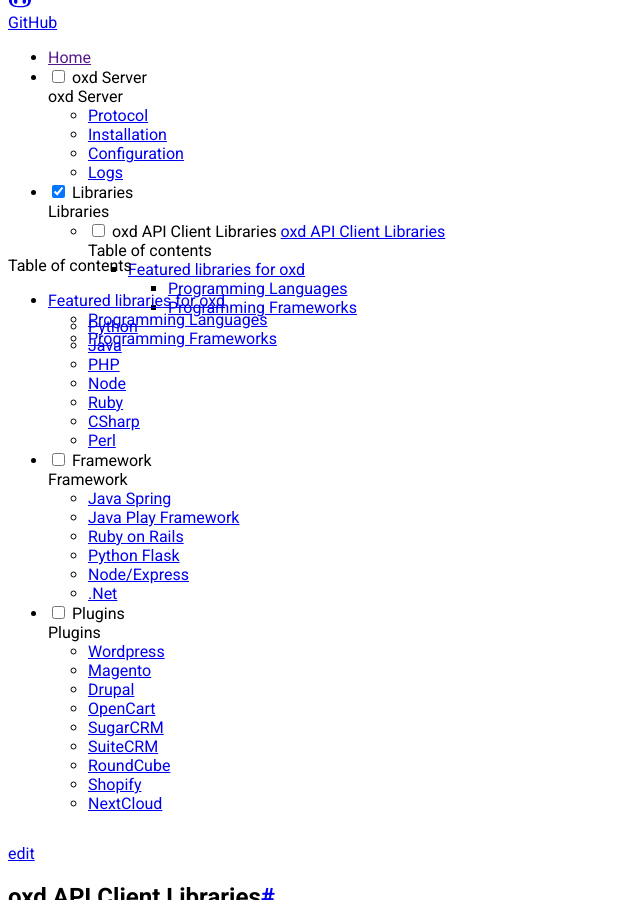
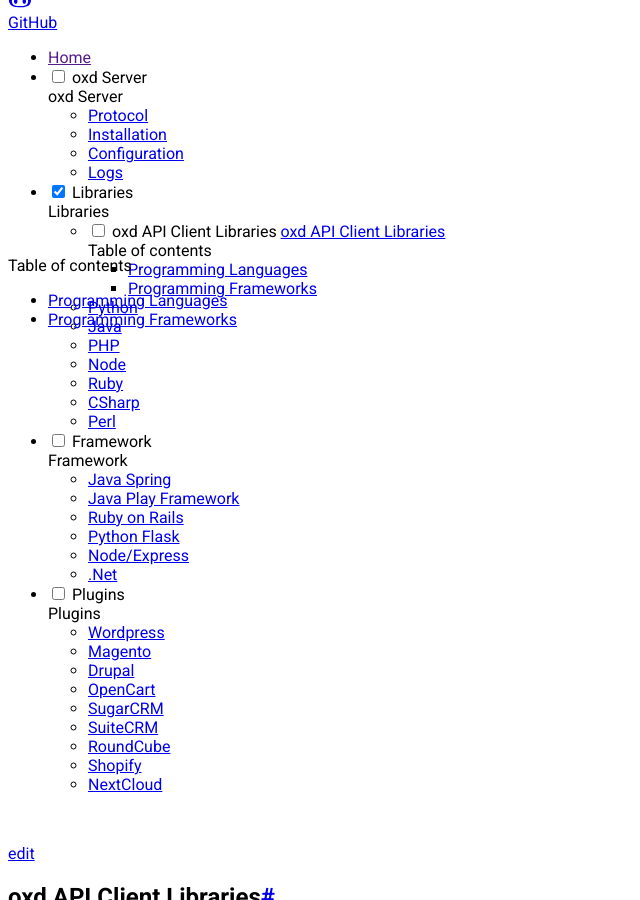
Before and after one commit to tecoholic/docs-oxd-3.0.1, an MkDocs documentation site: the page built from sources/libraries/api-client-libraries.md, in a window 1280 px wide and 900 px high, scrolled down 644 px. Shown: the whole window, without its empty margins (0-640 px from the left). Built offline with MkDocs 1.6.1, drawn with Linux system fonts in a browser that asks for light colours; comment, search, counter and statistics services are not loaded; old or Windows-style settings are respelled for this version of MkDocs; some of the changed text lies outside the part shown.

Commit message:
Update api-client-libraries.md

```diff
--- a/sources/libraries/api-client-libraries.md
+++ b/sources/libraries/api-client-libraries.md
@@ -1,9 +1,7 @@
 # oxd API Client Libraries
 Written for client-application developers, the oxd client libraries provide simple, flexible, powerful access to the oxd OpenID Connect and UMA authentication and authorization APIs.
 
-## Featured libraries for oxd
-
-### Programming Languages
+## Programming Languages
 - [Python](./python/index.md)
 - [Java](./java/index.md)
 - [Php](./php/index.md)
@@ -12,4 +10,4 @@
 - [C#](./csharp/index.md)
 - [Perl](./perl/index.md)
 
-### Programming Frameworks
+## Programming Frameworks
```
